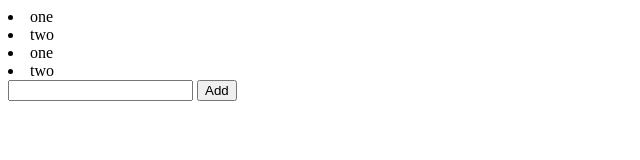
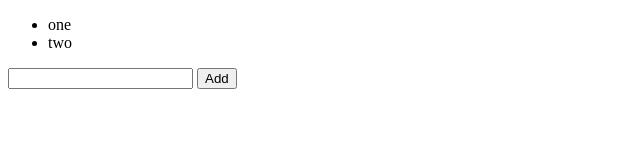
Before and after one commit to MaxG-Git/DocObject, a website: page examples/items.html in a window 1280 px wide. Shown: the whole page, without its empty margins (0-640 px from the left). Drawn offline with nearby package versions, Linux system fonts and the light colour scheme.

Commit message:
Bind-In to bind into containers. Started ReadMe

```diff
--- a/examples/items.html
+++ b/examples/items.html
@@ -16,20 +16,19 @@
     <script src="/src/DocObject.js"></script>
 </head>
 <body>
-    <div id="items">
 
 
-        <ul d-bind="items">
+        <ul d-bind-in="items">
+        </ul>
 
-        </ul>
         <input id="inp" type="text"/>
         <button type="button" onClick="addItem(this)">Add</button>
-    </div>
+
 </body>
 
 
 <script>
-    var doc = new DocObject($('#items'), {
+    var doc = new DocObject(document.body, {
         values: {
             items: ["one", "two"]
         },
--- a/src/DocObject.js
+++ b/src/DocObject.js
@@ -8,7 +8,8 @@ class DocObject {
         binds : {},
         elements: {},
         values: {},
-        bindAttr : 'd-bind'
+        bindAttr : 'd-bind',
+        bindInAttr : 'd-bind-in'
     }
 
 
@@ -20,6 +21,7 @@ class DocObject {
     render = [];
     binds = {};
     bindAttr;
+    bindInAttr;
 
     set values(values) {
         throw Error("Tried to set DocObject.value. Try creating a inner object instead.")
@@ -28,12 +30,13 @@ class DocObject {
         return this._values;
     }
     constructor(root, options) {
-        const { elements, values, render, binds, bindAttr } = $.extend( {}, this.defaults, options );
+        const { elements, values, render, binds, bindAttr, bindInAttr } = $.extend( {}, this.defaults, options );
         this.root = $(root)[0];
         this.root._DocObject = this;
         if (render && Array.isArray(render)) this.render = render;
         if (binds && typeof binds === 'object') this.binds = binds;
-        if(bindAttr) this.bindAttr = bindAttr
+        if(bindAttr) this.bindAttr = bindAttr;
+        if(bindInAttr) this.bindInAttr = bindInAttr;
         this.elements = new Proxy(!elements || typeof elements !== 'object' ? {} : elements, {
             get: (target, prop) => {
                 return target[prop] ? target[prop]() : $(this.root).find( /.*(\.|\#|\[|\]).*/gm.exec(prop) ? prop : '#' + prop)
@@ -69,11 +72,16 @@ class DocObject {
         this.runBinds(this.root, valueChanges);
     }
     runBinds(root, valueChanges = {}) {
-        $(root).find(`[${this.bindAttr}]`).toArray().forEach(e => {
-                let bind = $(e).attr(this.bindAttr)
-                if (bind in this.binds) {
-                    $(e).replaceWith(this.runBinds(($(this.binds[bind]({ ...this.values, ...valueChanges }, this.values)).attr(this.bindAttr, bind)), valueChanges));
-
+        $(root).find(`[${this.bindAttr}], [${this.bindInAttr}]`).toArray().forEach(e => {
+                let bind;
+                if(bind = $(e).attr(this.bindAttr)){
+                    if (bind in this.binds) {
+                        $(e).replaceWith(this.runBinds(($(this.binds[bind]({ ...this.values, ...valueChanges }, this.values)).attr(this.bindAttr, bind)), valueChanges));
+                    }
+                }else if(bind = $(e).attr(this.bindInAttr)){
+                    if (bind in this.binds) {
+                        $(e).html(this.runBinds(($(this.binds[bind]({ ...this.values, ...valueChanges }, this.values))), valueChanges));
+                    }
                 }
             })
         return root;
```
Also changed, not shown: examples/index.html (+7 -1 lines), README.md (added), img/docobject_logoTextRight.svg (added).
